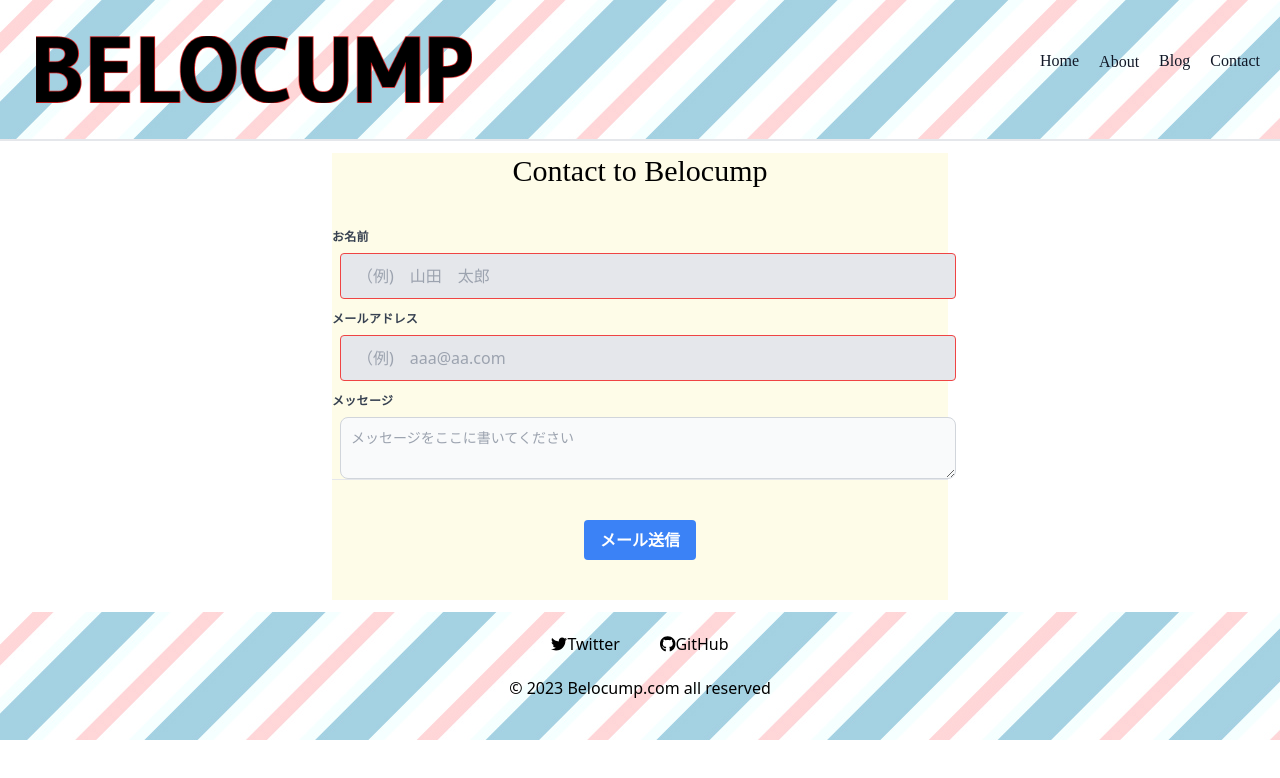
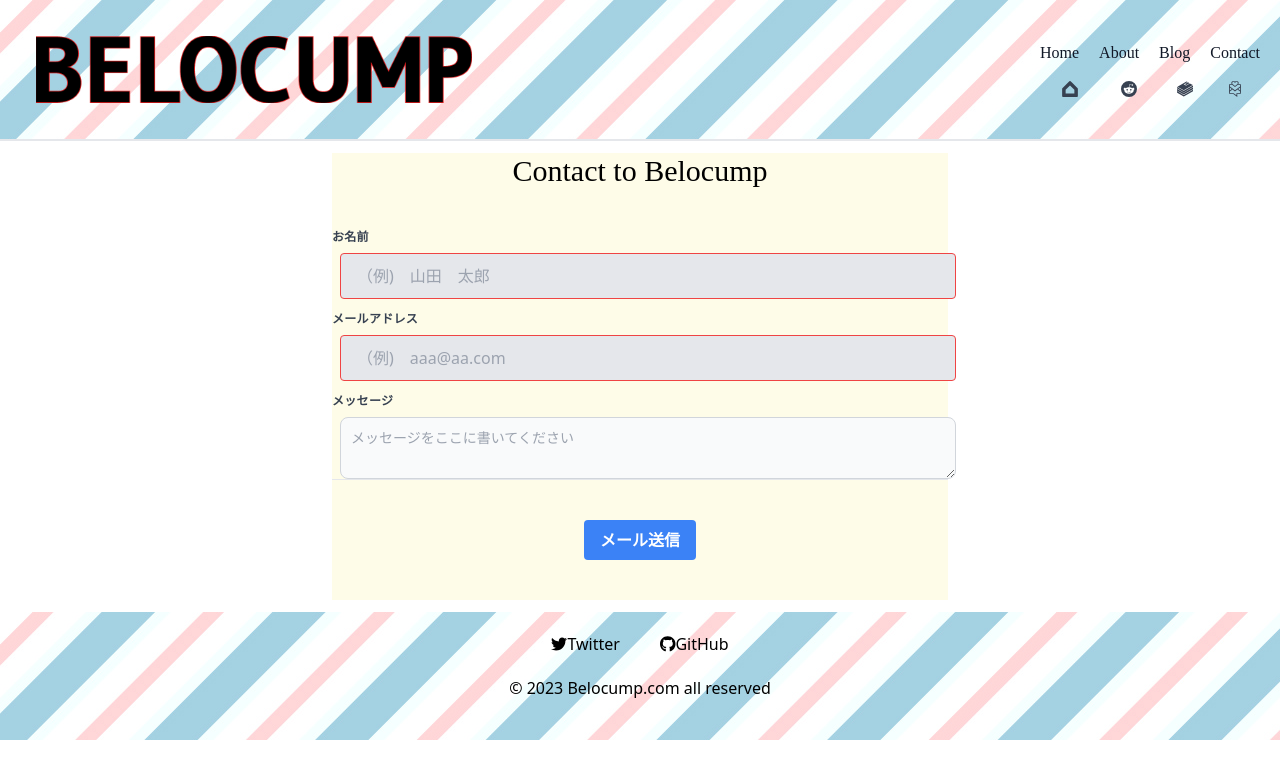
Before and after one commit to belocump/belocump.github.io, a Next.js app: page /contact in a window 1280 px wide. Shown: the top 778 px of the page. Built offline with nearby package versions, Linux system fonts and the light colour scheme; a web font is replaced by a local one.

Commit message:
react-iconを導入した。

```diff
--- a/components/navigation.js
+++ b/components/navigation.js
@@ -1,24 +1,48 @@
 import Link from "next/link";
-// import styles from 'styles/navigation.module.css'
+import {
+  SiGooglehome,
+  SiReddit,
+  SiBookstack,
+  SiTinyletter,
+} from "react-icons/si";
 
 export default function Navigation() {
   return (
     <nav className="md:ml-auto md:justify-end justify-center text-base flex container">
-
       <Link href="/">
-          <p className="text-1xl font-fancy1 text-gray-900 mr-5 mb-4 hover:text-blue-400 duration-300">Home</p>
+        <p className="text-1xl font-fancy1 text-gray-900 mr-5 mb-4 hover:text-blue-400 duration-300">
+          Home
+        </p>
+        <div className="flex justify-center">
+          <SiGooglehome />
+        </div>
       </Link>
 
       <Link href="/about">
-          <span className="text-1xl font-fancy1 text-gray-900 mr-5 mb-4 hover:text-blue-400 duration-300">About</span>
+        <p className="text-1xl font-fancy1 text-gray-900 mr-5 mb-4 hover:text-blue-400 duration-300">
+          About
+        </p>
+        <div className="flex justify-center">
+          <SiReddit />
+        </div>
       </Link>
 
       <Link href="/posts/page/1">
-          <p className="text-1xl font-fancy1 text-gray-900 mr-5 mb-4 hover:text-blue-400 duration-300">Blog</p>
+        <p className="text-1xl font-fancy1 text-gray-900 mr-5 mb-4 hover:text-blue-400 duration-300">
+          Blog
+        </p>
+        <div className="flex justify-center">
+          <SiBookstack />
+        </div>
       </Link>
 
       <Link href="/contact">
-          <p className="text-1xl font-fancy1 text-gray-900 mb-4 hover:text-blue-400 duration-300">Contact</p>
+        <p className="text-1xl font-fancy1 text-gray-900 mb-4 hover:text-blue-400 duration-300">
+          Contact
+        </p>
+        <div className="flex justify-center">
+          <SiTinyletter />
+        </div>
       </Link>
     </nav>
   );
--- a/package.json
+++ b/package.json
@@ -21,6 +21,7 @@
     "react": "18.2.0",
     "react-bootstrap": "^2.7.2",
     "react-dom": "18.2.0",
+    "react-icons": "^4.8.0",
     "react-markdown": "^8.0.6",
     "react-syntax-highlighter": "^15.5.0"
   },
```
Also changed, not shown: components/social.js (+9 -10 lines), 1 other file (tests, documents, lock files or other folders). Lines whose indentation alone changed are shown as unchanged.
